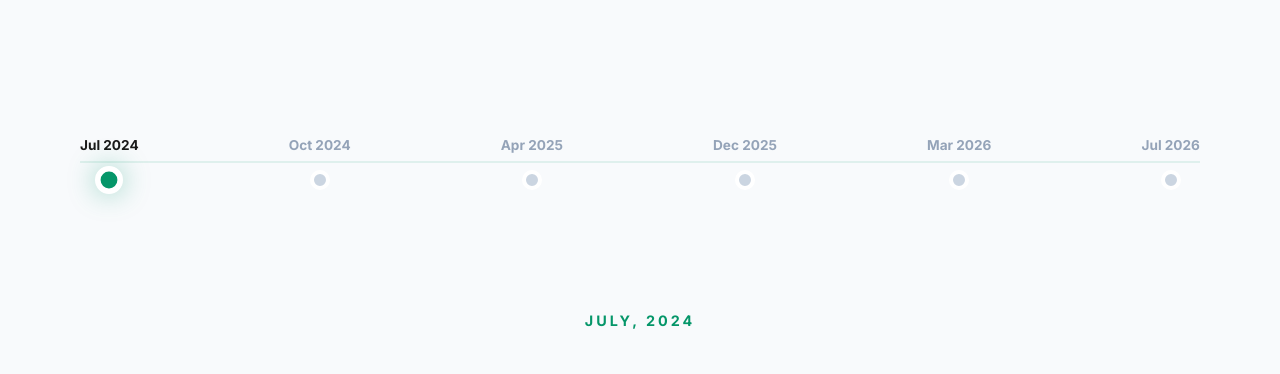
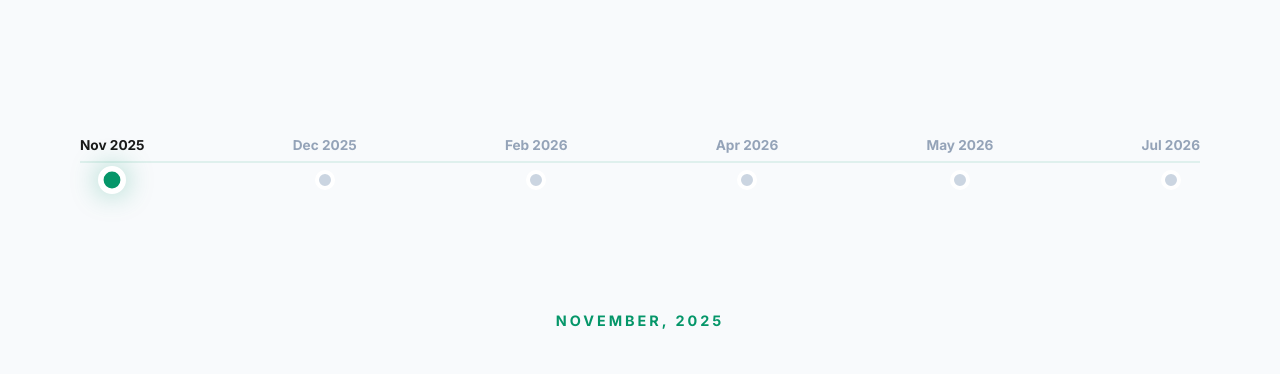
Before and after one commit to CarbonSync1/carbonsync_v2, a Next.js app: page /about in a window 1280 px wide. Shown: the part 5640-6014 px from the top of the page. Built offline with nearby package versions, Linux system fonts and the light colour scheme.

Commit message:
about us completed

```diff
--- a/src/components/about-us/Timeline.tsx
+++ b/src/components/about-us/Timeline.tsx
@@ -3,32 +3,32 @@ import { useState } from 'react'
 
 const timelineData = [
   {
-    date: 'Jul 2024',
-    fullDate: 'JULY, 2024',
+    date: 'Nov 2025',
+    fullDate: 'NOVEMBER, 2025',
     title: 'Founded',
     desc: 'CarbonSync was incorporated with a vision to transform the sustainability landscape by leveraging cutting-edge technology.'
   },
   {
-    date: 'Oct 2024',
-    fullDate: 'OCTOBER, 2024',
+    date: 'Dec 2025',
+    fullDate: 'DECEMBER, 2025',
     title: 'AI Core Development',
     desc: 'Completed the integration of our proprietary LLM-driven carbon analysis engine, enabling autonomous supplier data verification.'
   },
   {
-    date: 'Apr 2025',
-    fullDate: 'APRIL, 2025',
+    date: 'Feb 2026',
+    fullDate: 'FEBRUARY, 2026',
     title: 'Supply Chain Protocol',
     desc: 'Deployed our decentralized ledger protocol to over 10,000 tier-2 and tier-3 suppliers, ensuring unprecedented data integrity across the value chain.'
   },
   {
-    date: 'Dec 2025',
-    fullDate: 'DECEMBER, 2025',
+    date: 'Apr 2026',
+    fullDate: 'APRIL, 2026',
     title: 'Autonomous Audit',
     desc: 'Launched our AI-driven "Self-Healing" audit engine that automatically detects and resolves data discrepancies in real-time without human intervention.'
   },
   {
-    date: 'Mar 2026',
-    fullDate: 'MARCH, 2026',
+    date: 'May 2026',
+    fullDate: 'MAY, 2026',
     title: 'Credit Exchange',
     desc: 'Launched our integrated carbon credit exchange, allowing partners to offset residual emissions with verified, high-impact climate projects directly through the platform.'
   },
```
